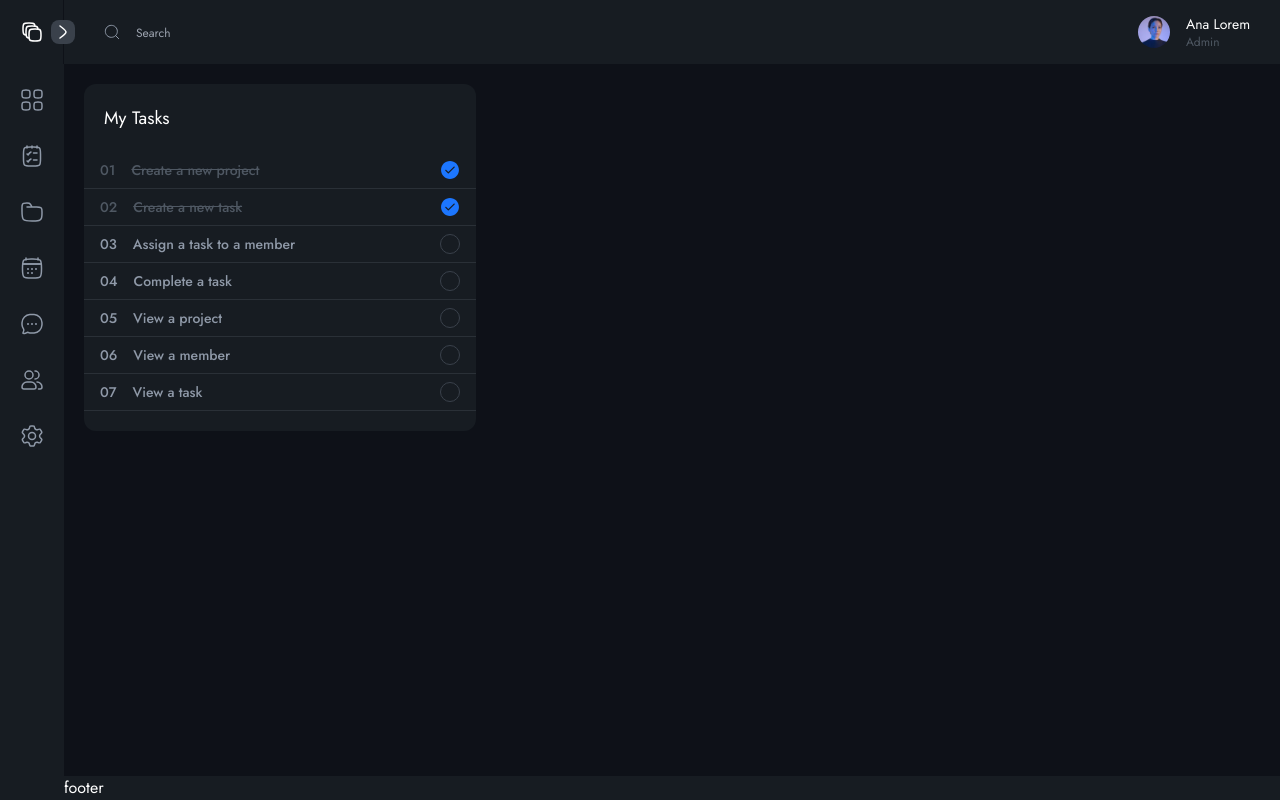
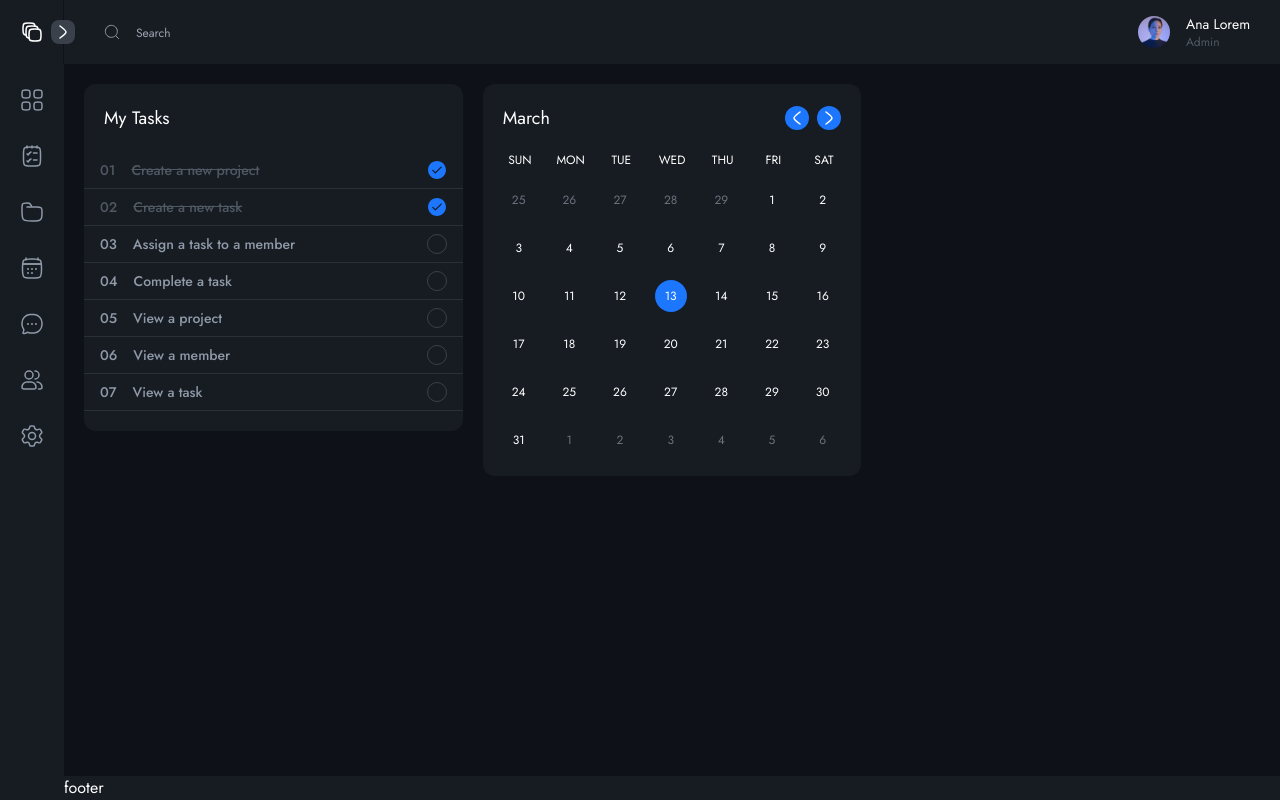
Before and after one commit to EleoRomario/hivemind, a Next.js app: page / in a window 1280 px wide. Built offline with nearby package versions, Linux system fonts and the light colour scheme.

Commit message:
Agrega el componente de calendario a la página principal

```diff
--- a/src/app/page.tsx
+++ b/src/app/page.tsx
@@ -1,9 +1,10 @@
-import { MyTasks } from '@/components/modules/dashboard';
+import { Calendar, MyTasks } from '@/components/modules/dashboard';
 
 export default function Home() {
   return (
-    <div className="grid grid-cols-3">
+    <div className="grid grid-cols-3 gap-5">
       <MyTasks />
+      <Calendar />
     </div>
   );
 }
--- /dev/null
+++ b/src/components/modules/dashboard/Calendar.tsx
@@ -0,0 +1,91 @@
+'use client';
+import useCalendar from '@/hooks/useCalendar';
+import { ArrowRight } from '@/icons';
+import clsx from 'clsx';
+
+export default function Calendar() {
+  const {
+    dayCurrent,
+    isDayCurrent,
+    nameMonthCurrent,
+    daysCurrent,
+    prevMonth,
+    nextMonth,
+    lastDaysPrevMonth,
+    firstDaysNextMonth,
+  } = useCalendar();
+
+  const days = [
+    { day: 'Sun' },
+    { day: 'Mon' },
+    { day: 'Tue' },
+    { day: 'Wed' },
+    { day: 'Thu' },
+    { day: 'Fri' },
+    { day: 'Sat' },
+  ];
+
+  return (
+    <div className={clsx('bg-bunker-900', 'p-5', 'rounded-xl', 'h-fit')}>
+      <div className="flex items-center justify-between">
+        <h2 className="text-lg capitalize">{nameMonthCurrent}</h2>
+        <div className="flex gap-2">
+          <button
+            className="size-6 rounded-full bg-primary transition hover:scale-105"
+            onClick={prevMonth}
+          >
+            <ArrowRight className="rotate-180 transform" />
+          </button>
+          <button
+            className="size-6 rounded-full bg-primary transition hover:scale-105"
+            onClick={nextMonth}
+          >
+            <ArrowRight />
+          </button>
+        </div>
+      </div>
+      <div>
+        <div className="mt-5 grid grid-cols-7 gap-4">
+          {days.map(({ day }) => (
+            <div key={day}>
+              <div className="text-center text-xs uppercase text-white">
+                {day}
+              </div>
+            </div>
+          ))}
+          {lastDaysPrevMonth().map((day, index) => (
+            <div key={index}>
+              <div className="flex size-8 items-center justify-center text-center text-xs text-gray-500">
+                {day}
+              </div>
+            </div>
+          ))}
+          {daysCurrent.map((day, index) => (
+            <div key={index}>
+              <div
+                className={clsx(
+                  'size-8',
+                  'rounded-full',
+                  'text-center',
+                  'text-xs',
+                  'text-white',
+                  'flex items-center justify-center',
+                  day === dayCurrent && isDayCurrent() && 'bg-primary',
+                )}
+              >
+                {day}
+              </div>
+            </div>
+          ))}
+          {firstDaysNextMonth().map((day, index) => (
+            <div key={index}>
+              <div className="flex size-8 items-center justify-center text-center text-xs text-gray-500">
+                {day}
+              </div>
+            </div>
+          ))}
+        </div>
+      </div>
+    </div>
+  );
+}
--- a/src/components/modules/dashboard/MyTasks.tsx
+++ b/src/components/modules/dashboard/MyTasks.tsx
@@ -12,6 +12,7 @@ export default function MyTasks() {
         'rounded-xl',
         'bg-bunker-900',
         'py-5',
+        'h-fit',
       )}
     >
       <h2 className={clsx('px-5', 'text-lg')}>My Tasks</h2>
--- a/src/components/modules/dashboard/index.ts
+++ b/src/components/modules/dashboard/index.ts
@@ -1 +1,2 @@
 export { default as MyTasks } from './MyTasks';
+export { default as Calendar } from './Calendar';
--- /dev/null
+++ b/src/hooks/useCalendar.tsx
@@ -0,0 +1,83 @@
+import { getDaysOfMonth } from '@/utils/getDaysOfMonth';
+import { useEffect, useState } from 'react';
+
+const year = new Date().getFullYear();
+const month = new Date().getMonth() + 1;
+const dayCurrent = new Date().getDate();
+
+export default function useCalendar() {
+  const [monthCurrent, setMonthCurrent] = useState<number>(month);
+
+  const [nameMonthCurrent, setNameMonthCurrent] = useState<string>('');
+
+  const [daysCurrent, setDaysCurrent] = useState<number[]>([]);
+
+  useEffect(() => {
+    setDaysCurrent(getDaysOfMonth(year, monthCurrent));
+    setNameMonthCurrent(getNameMonthCurrent(monthCurrent));
+  }, [monthCurrent]);
+
+  const [firstDay, setFirstDay] = useState<number>(0);
+
+  useEffect(() => {
+    setFirstDay(
+      new Date(new Date().getFullYear(), monthCurrent - 1, 1).getDay(),
+    );
+  }, [monthCurrent]);
+
+  const getNameMonthCurrent = (month: number) => {
+    return new Date(new Date().setMonth(month - 1)).toLocaleString('default', {
+      month: 'long',
+    });
+  };
+
+  const prevMonth = () => {
+    setMonthCurrent(monthCurrent - 1);
+    setNameMonthCurrent(getNameMonthCurrent(monthCurrent - 1));
+  };
+
+  const nextMonth = () => {
+    setMonthCurrent(monthCurrent + 1);
+    setNameMonthCurrent(getNameMonthCurrent(monthCurrent + 1));
+  };
+
+  const daysPrevMonth = () => {
+    return getDaysOfMonth(new Date().getFullYear(), monthCurrent - 1);
+  };
+
+  const daysNextMonth = () => {
+    return getDaysOfMonth(new Date().getFullYear(), monthCurrent + 1);
+  };
+
+  const lastDaysPrevMonth = () => {
+    return firstDay === 0 ? [] : daysPrevMonth().slice(-firstDay);
+  };
+
+  const firstDaysNextMonth = () => {
+    const firstDayNextMonth = new Date(
+      new Date().getFullYear(),
+      monthCurrent,
+      1,
+    ).getDay();
+    const neededDays = firstDayNextMonth === 0 ? 0 : 7 - firstDayNextMonth;
+    return daysNextMonth().slice(0, neededDays);
+  };
+
+  const isDayCurrent = () => {
+    if (monthCurrent === month && year === new Date().getFullYear())
+      return true;
+    return false;
+  };
+
+  return {
+    dayCurrent,
+    isDayCurrent,
+    monthCurrent,
+    nameMonthCurrent,
+    daysCurrent,
+    lastDaysPrevMonth,
+    firstDaysNextMonth,
+    prevMonth,
+    nextMonth,
+  };
+}
--- /dev/null
+++ b/src/utils/getDaysOfMonth.ts
@@ -0,0 +1,4 @@
+export const getDaysOfMonth = (year: number, month: number) => {
+  const days = new Date(year, month, 0).getDate();
+  return Array.from({ length: days }, (_, i) => i + 1);
+};
```
